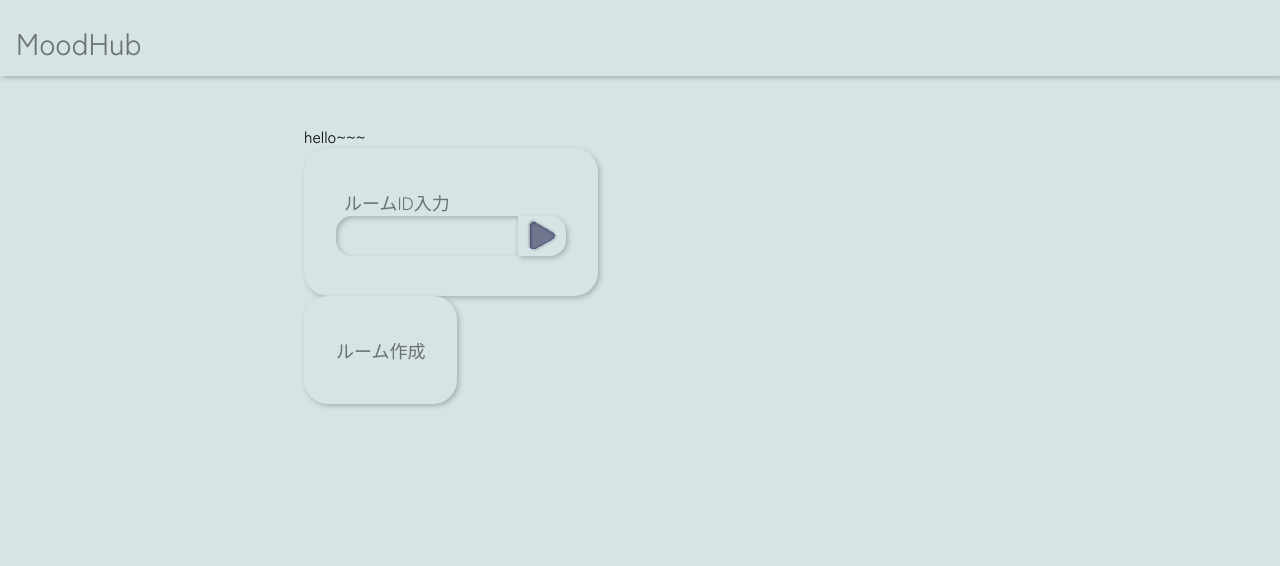
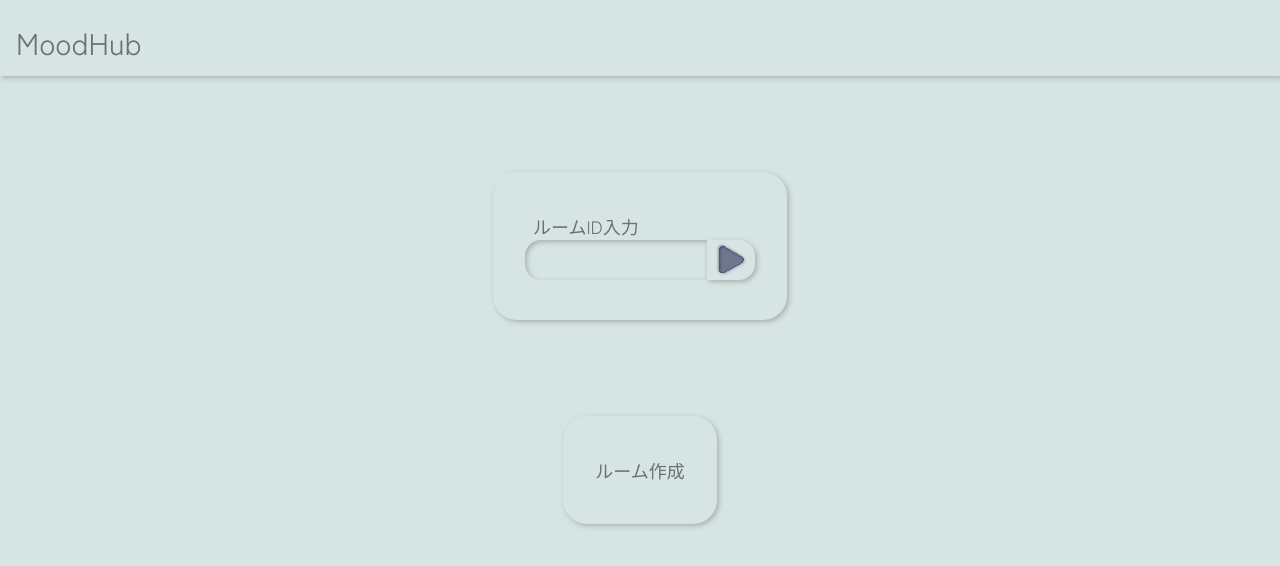
Before and after one commit to watnows/hackathon-2003-TeamD, a Next.js app: page / in a window 1280 px wide. Shown: the top 566 px of the page. Built offline with nearby package versions, Linux system fonts and the light colour scheme.

Commit message:
make space

```diff
--- a/src/app/page.tsx
+++ b/src/app/page.tsx
@@ -3,7 +3,6 @@ import RoomInButton from "@/components/RoomInButton"
 export default function Home() {
   return (
     <main className="min-h-screen max-w-[60%] m-auto p-12">
-      <h1>hello~~~</h1>
       <RoomInButton />
       <CreateRoom />
     </main>
--- a/src/components/CreateRoom.tsx
+++ b/src/components/CreateRoom.tsx
@@ -1,6 +1,6 @@
 const CreateRoom = () => {
     return(
-        <div className="bg-background text-font text-lg text-3xl p-8 py-10 w-fit rounded-3xl shadow shadow-boxOut">
+        <div className="bg-background text-font text-lg text-3xl m-auto p-8 py-10 w-fit rounded-3xl shadow shadow-boxOut">
             <h2>ルーム作成</h2>
         </div>
     )
--- a/src/components/RoomInButton.tsx
+++ b/src/components/RoomInButton.tsx
@@ -11,7 +11,7 @@ const RoomInButton = () => {
         console.log(roomId);
     }
     return (
-        <div className="bg-background text-font text-lg text-3xl p-8 py-10 w-fit rounded-3xl shadow shadow-boxOut">
+        <div className="bg-background text-font text-lg text-3xl m-auto mt-12 mb-24 p-8 py-10 w-fit rounded-3xl shadow shadow-boxOut">
             <h2 className="mx-2">ルームID入力</h2>
             <form action={() => onSubmit} className="flex h-10">
                 <input type="text" className="bg-background rounded-tl-2xl rounded-bl-2xl shadow shadow-boxIn" />
```
